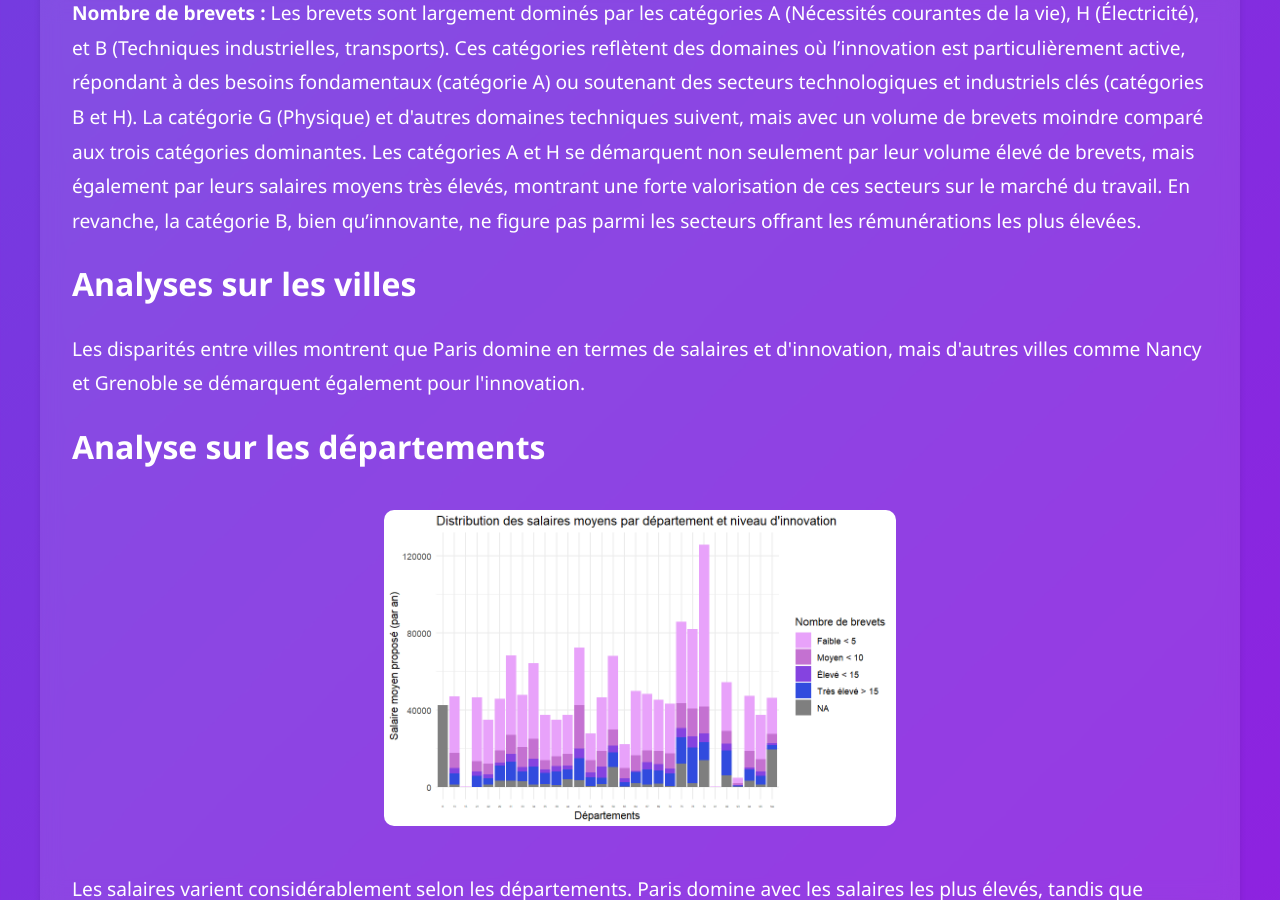
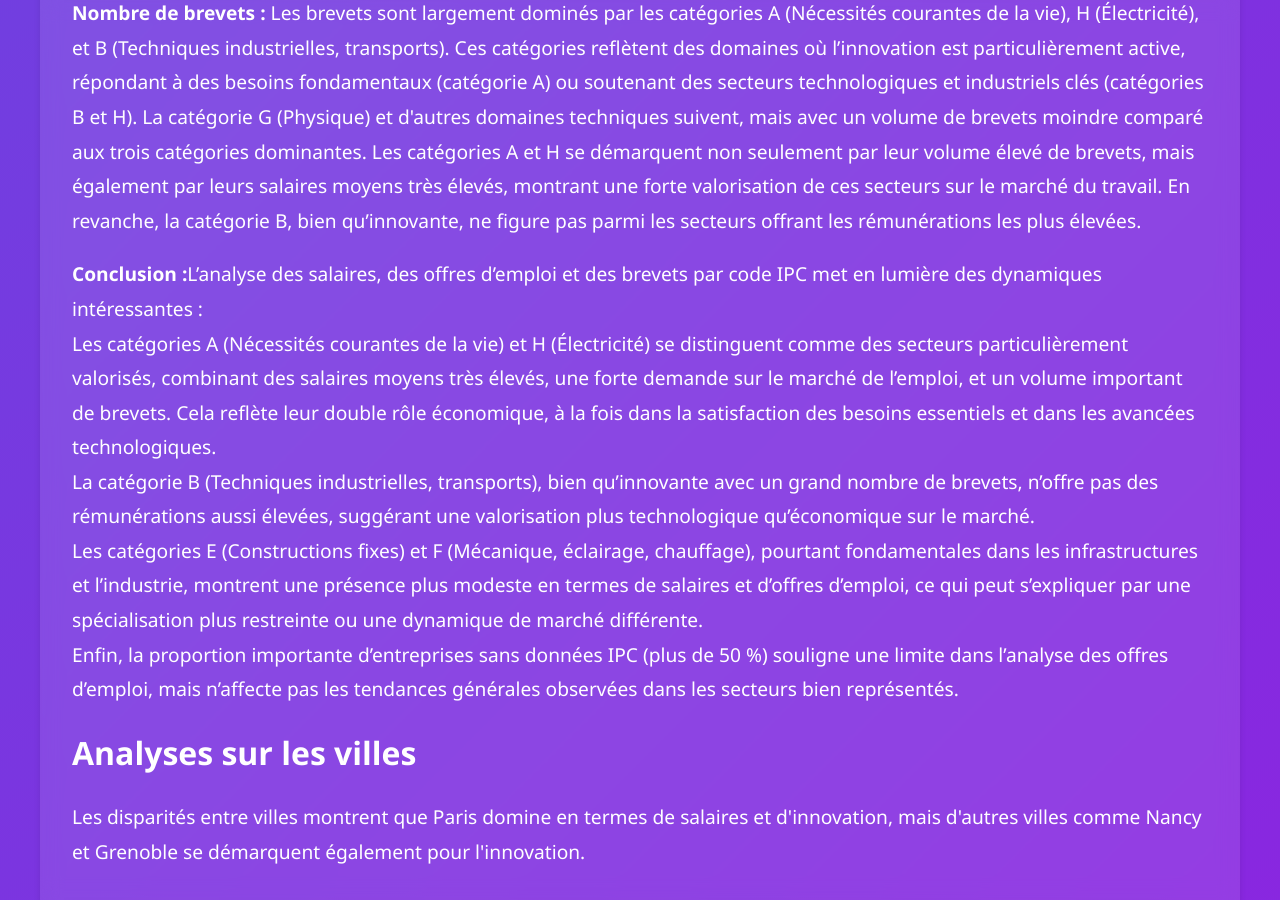
Before and after one commit to SebastienH422/ProjetR.smams, a Jekyll site: the page analyses.html, which Jekyll copies as it is, in a window 1280 px wide and 900 px high, scrolled down 4663 px. Built offline with Jekyll 4.4.1, drawn with Linux system fonts in a browser that asks for light colours.

Commit message:
Update analyses.html

```diff
--- a/analyses.html
+++ b/analyses.html
@@ -132,6 +132,11 @@ Ce graphique ne prend cependant pas en compte la plupart des entreprises, pour l
 Ces catégories reflètent des domaines où l’innovation est particulièrement active, répondant à des besoins fondamentaux (catégorie A) ou soutenant des secteurs technologiques et industriels clés (catégories B et H).
 La catégorie G (Physique) et d'autres domaines techniques suivent, mais avec un volume de brevets moindre comparé aux trois catégories dominantes.
 Les catégories A et H se démarquent non seulement par leur volume élevé de brevets, mais également par leurs salaires moyens très élevés, montrant une forte valorisation de ces secteurs sur le marché du travail. En revanche, la catégorie B, bien qu’innovante, ne figure pas parmi les secteurs offrant les rémunérations les plus élevées.</p>
+                <p><strong>Conclusion :</strong>L’analyse des salaires, des offres d’emploi et des brevets par code IPC met en lumière des dynamiques intéressantes :
+<br>Les catégories A (Nécessités courantes de la vie) et H (Électricité) se distinguent comme des secteurs particulièrement valorisés, combinant des salaires moyens très élevés, une forte demande sur le marché de l’emploi, et un volume important de brevets. Cela reflète leur double rôle économique, à la fois dans la satisfaction des besoins essentiels et dans les avancées technologiques.
+<br>La catégorie B (Techniques industrielles, transports), bien qu’innovante avec un grand nombre de brevets, n’offre pas des rémunérations aussi élevées, suggérant une valorisation plus technologique qu’économique sur le marché.
+<br>Les catégories E (Constructions fixes) et F (Mécanique, éclairage, chauffage), pourtant fondamentales dans les infrastructures et l’industrie, montrent une présence plus modeste en termes de salaires et d’offres d’emploi, ce qui peut s’expliquer par une spécialisation plus restreinte ou une dynamique de marché différente.
+<br>Enfin, la proportion importante d’entreprises sans données IPC (plus de 50 %) souligne une limite dans l’analyse des offres d’emploi, mais n’affecte pas les tendances générales observées dans les secteurs bien représentés.</p>
             </section>
 
             <section class="section">
```
